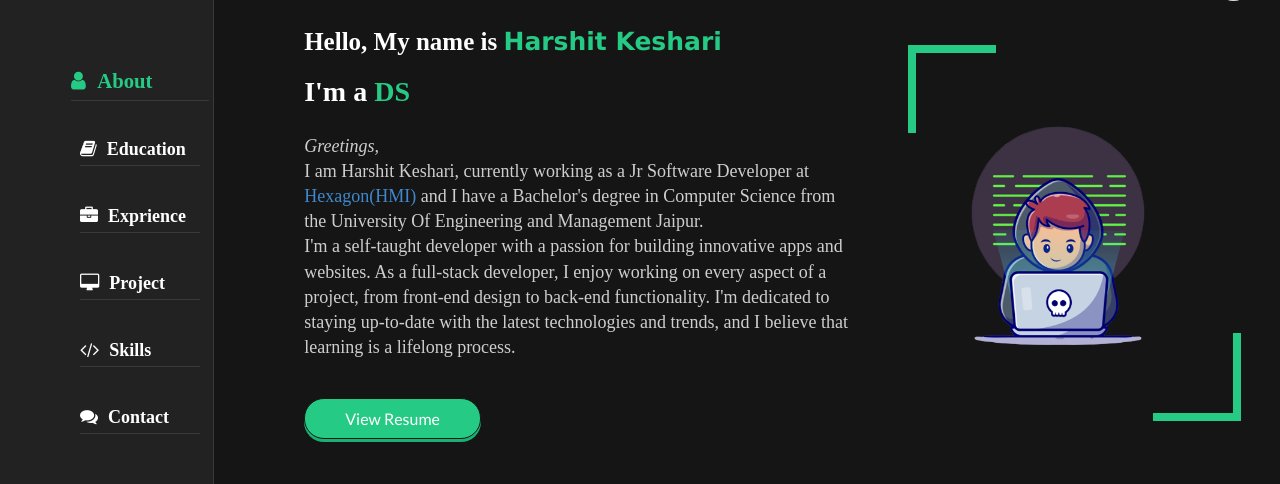
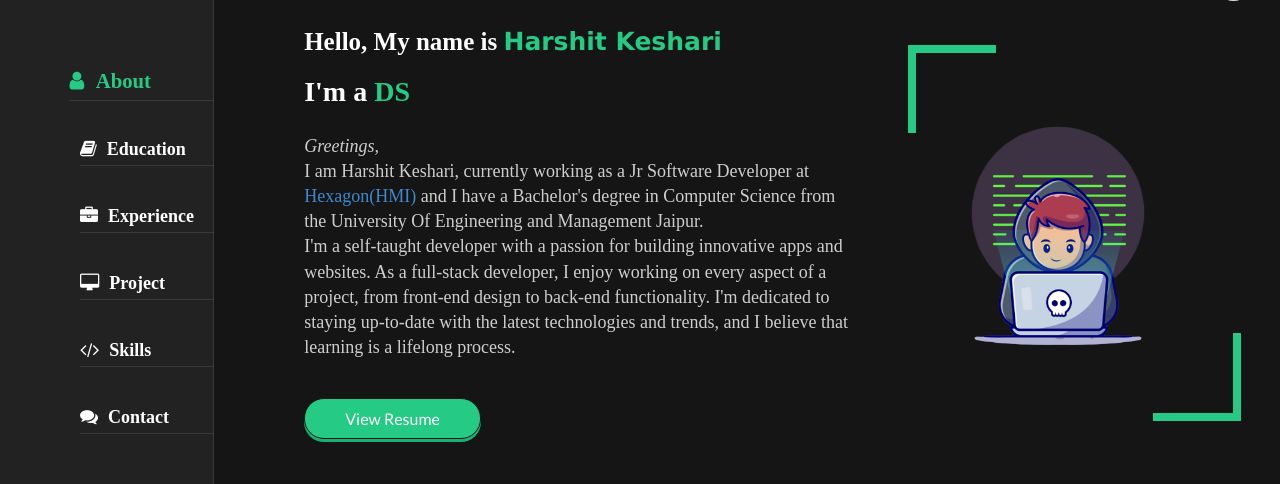
Before and after one commit to Harshit107/React-Website, a React (Create React App) app: page /Experience in a window 1280 px wide. Shown: the part 167-651 px from the top of the page. Built offline with nearby package versions, Linux system fonts and the light colour scheme; a web font is replaced by a local one.

Commit message:
experience update

```diff
--- a/src/component/Sidebar/ListItem.css
+++ b/src/component/Sidebar/ListItem.css
@@ -9,7 +9,7 @@
 
 .listitem__container_a {
   font-size: 18px;
-  max-width: 120px;
+  max-width: 140px;
   border-bottom: .5px solid var(--border-color);
   cursor: pointer;
   display: block;
--- a/src/component/Sidebar/Sidebar.css
+++ b/src/component/Sidebar/Sidebar.css
@@ -26,6 +26,6 @@
   width: 100px;
   height: 100px;
   position: absolute;
-    margin-top: 30px;;
+  margin-top: 30px;;
 
 }
--- a/src/component/Sidebar/Sidebar.js
+++ b/src/component/Sidebar/Sidebar.js
@@ -36,7 +36,7 @@ const Sidebar = (props) => {
         />
         <ListItem
           id="2"
-          section="Exprience"
+          section="Experience"
           icon="briefcase"
           isActive={activeList === "2"}
           changeListColor={changeListColor}
--- a/src/component/experience/ExperienceItemContainer.js
+++ b/src/component/experience/ExperienceItemContainer.js
@@ -17,7 +17,7 @@ const Experience = (props) => {
               <ExperienceItem
                 {...data}
                 direction = {index % 2 === 0 ? 'left' : 'right'}
-                delay = {0.5 + index/2 }
+                delay = {0.5 + index/1.5 }
               />
             );
           })
```
